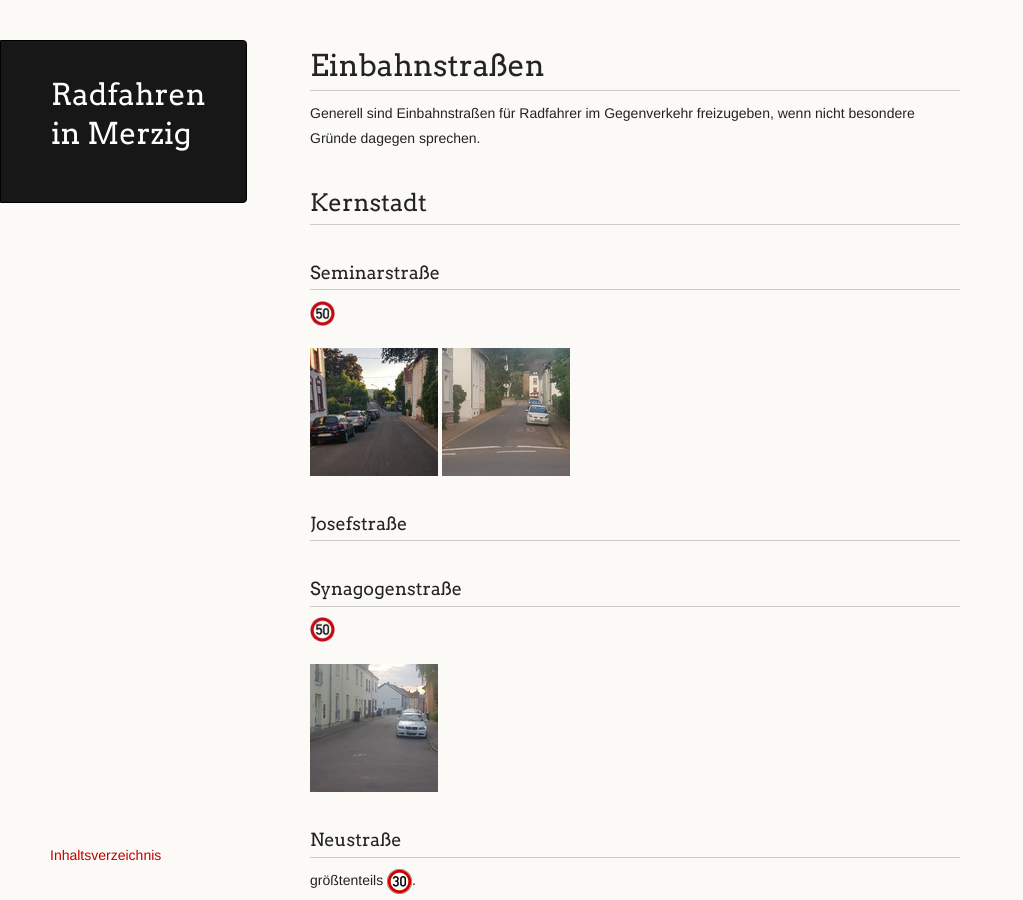
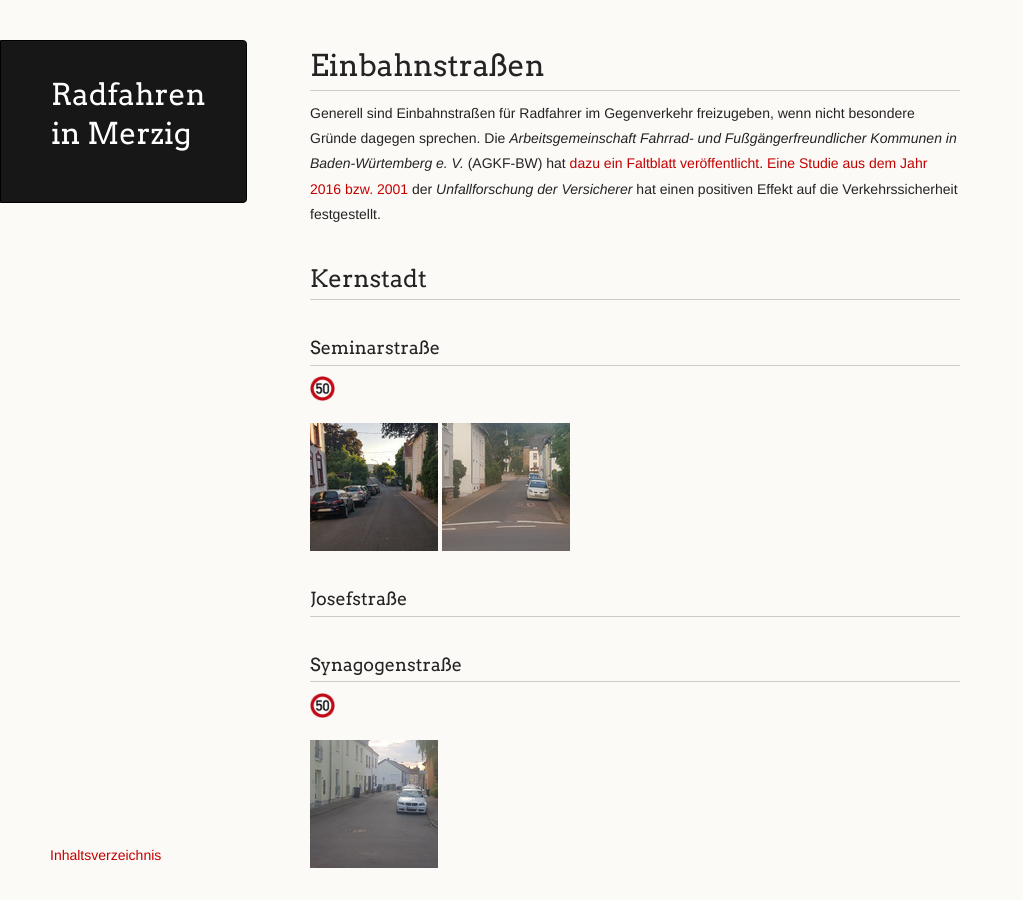
Before and after one commit to pasbi/Rad, a Jekyll site: the page built from einbahnstrassen.md, in a window 1280 px wide and 900 px high. Shown: the whole window, without its empty margins (0-1023 px from the left). Built offline with Jekyll 4.4.1, drawn with Linux system fonts in a browser that asks for light colours; our own code applies the rules of GitHub Pages for plain Markdown files; the repository's description, which GitHub fills in, is left out; some of the changed text lies outside the part shown.

Commit message:
Merge branch 'gh-pages' of github.com:pasbi/Rad into gh-pages
# Conflicts:
#	einbahnstrassen.md

```diff
--- a/einbahnstrassen.md
+++ b/einbahnstrassen.md
@@ -1,6 +1,8 @@
 # Einbahnstraßen
 
 Generell sind Einbahnstraßen für Radfahrer im Gegenverkehr freizugeben, wenn nicht besondere Gründe dagegen sprechen.
+Die *Arbeitsgemeinschaft Fahrrad- und Fußgängerfreundlicher Kommunen in Baden-Würtemberg e. V.* (AGKF-BW) hat [dazu ein Faltblatt veröffentlicht](https://www.agfk-bw.de/fileadmin/user_upload/Projekte/Faktenblaetter/AGFK_BW_Faktenblatt_Einbahnstrassen.pdf).
+[Eine Studie aus dem Jahr 2016 bzw. 2001](https://udv.de/de/file/9673/download?token=UtmWZLB1) der *Unfallforschung der Versicherer* hat einen positiven Effekt auf die Verkehrssicherheit festgestellt.
 
 ## Kernstadt
 
@@ -47,8 +49,7 @@ In diesem Abschnitt <img alt="50" src="signs/274.50.png" height="25"/>.
 <a href="media/20200919_183524.jpg"><img alt="Am Seffersbach" src="media/thumb-20200919_183524.jpg"/></a>
 
 Dieser Bereich ist bereits teilweise freigegeben, allerdings ist die Beschilderung inkonsistent.
-Z. B. fehlt an vielen Hinweisschildern das Zusatzzeichen 1022-10.
-
+Z. B. fehlt an vielen Hinweisschildern das Zusatzzeichen [1000-32](signs/1000-32.png | height="25") bzw. [1022-10](signs/1022-10.png | height="25").
 
 ### Beethovenstraße
 <img alt="50" src="signs/274.50.png" height="25"/>
@@ -67,6 +68,7 @@ In diesem Abschnitt <img alt="50" src="signs/274.50.png" height="25"/>.
 
 <a href="media/20200919_181804.jpg"><img alt="Wiesenhof Inkonsistenz" src="media/thumb-20200919_181804.jpg"/></a>
 <a href="media/20200919_181535.jpg"><img alt="Wiesenhof Ende" src="media/thumb-20200919_181535.jpg"/></a>
+
 Der Bereich ist bereits teilweise freigegeben, allerdings ist die Beschilderung inkonsistent.
 
 ## Brotdorf
```
Also changed, not shown: other parts of einbahnstrassen.md (+0 -1 lines), signs/1000-32.png (added), signs/1022-10.png (added).
